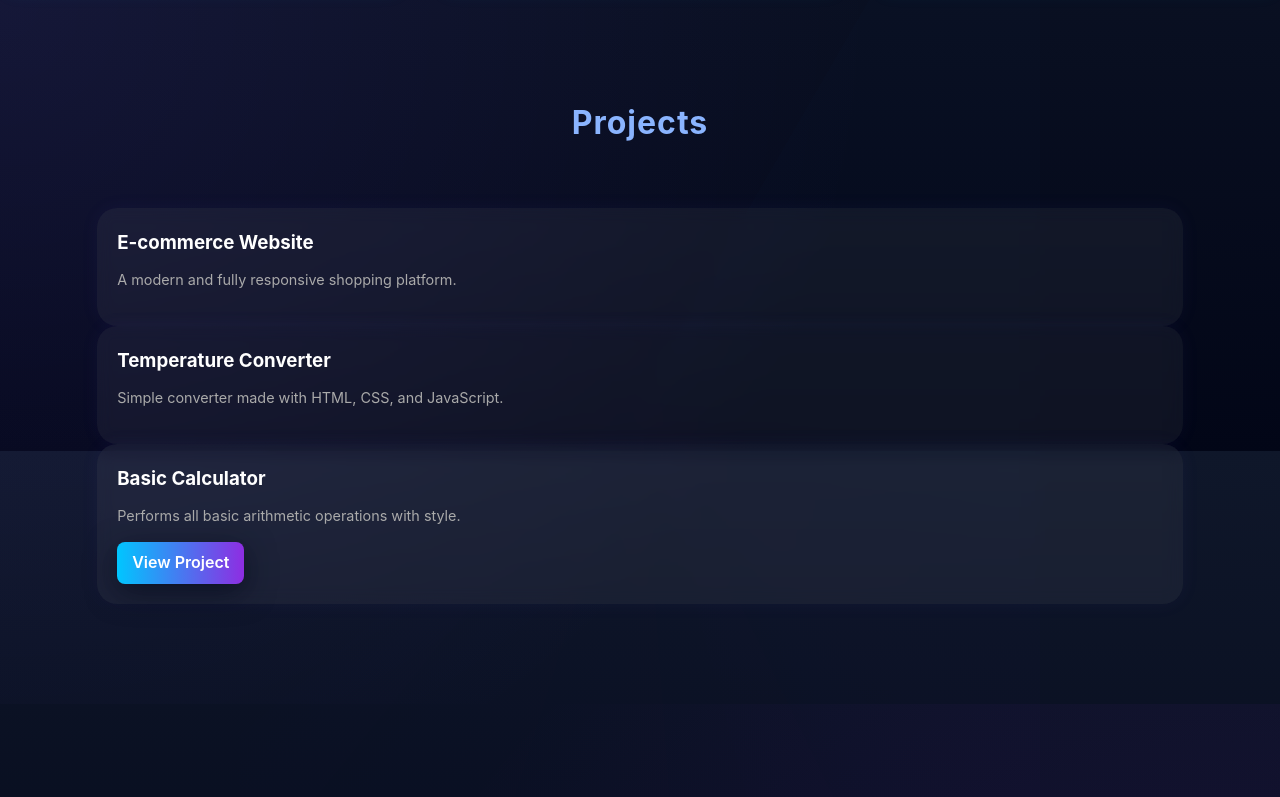
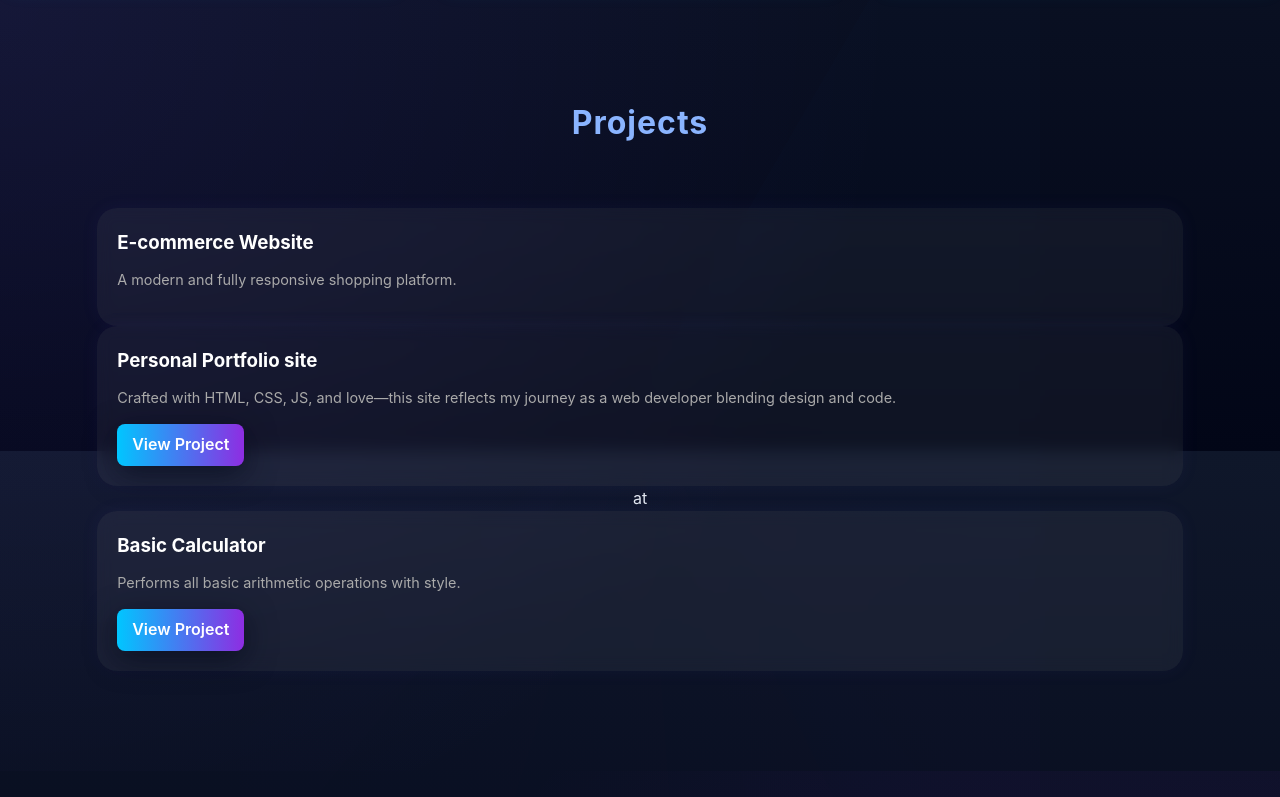
Before and after one commit to krishnarajak-codespace/portfolio-vibes, a plain HTML site: page index.html in a window 1280 px wide. Both pictures are taken after a click on the link "Projects". Shown: the part 1149-1946 px from the top of the page. Drawn offline with nearby package versions, Linux system fonts and the light colour scheme.

Commit message:
add portfolio live link in the project section

```diff
--- a/index.html
+++ b/index.html
@@ -1,18 +1,16 @@
 <!doctype html>
 <html lang="en">
+
 <head>
   <meta charset="utf-8" />
   <meta name="viewport" content="width=device-width,initial-scale=1" />
   <title>Krishna Rajak | Portfolio</title>
   <link rel="stylesheet" href="style.css">
-  <link
-  rel="stylesheet"
-  href="https://cdnjs.cloudflare.com/ajax/libs/font-awesome/6.4.0/css/all.min.css"
-
-/>
+  <link rel="stylesheet" href="https://cdnjs.cloudflare.com/ajax/libs/font-awesome/6.4.0/css/all.min.css" />
   <!-- ScrollReveal Animation -->
   <script src="https://unpkg.com/scrollreveal"></script>
 </head>
+
 <body>
 
   <!-- ===== HEADER / NAVBAR ===== -->
@@ -68,7 +66,8 @@
         I'm <strong>Krishna Rajak</strong>, a passionate Web Developer with a strong foundation in
         <strong>HTML, CSS, and JavaScript</strong>.
         I specialize in building clean, responsive, and modern websites that deliver seamless user experiences.
-    I’ve worked on projects like an <strong>E-commerce site</strong>, <strong>Temperature Converter</strong>, and <strong>Basic Calculator</strong>.
+        I’ve worked on projects like an <strong>E-commerce site</strong>, <strong>Temperature Converter</strong>, and
+        <strong>Basic Calculator</strong>.
         I’m constantly learning and aim to become a <strong>Full-Stack Web Developer</strong> soon.
       </p>
 
@@ -91,7 +90,8 @@
           <p>2 years of experience in teaching school students with a focus on logical and conceptual learning.</p>
         </div>
       </div>
-</section>      </div>
+    </section>
+    </div>
 
     <!-- ===== PROJECTS SECTION ===== -->
     <section id="projects" class="section projects">
@@ -103,13 +103,17 @@
             <p>A modern and fully responsive shopping platform.</p>
           </div>
           <div class="project-card">
-            <h3>Temperature Converter</h3>
-            <p>Simple converter made with HTML, CSS, and JavaScript.</p>
-          </div>
+            <h3>Personal Portfolio site </h3>
+            <p>Crafted with HTML, CSS, JS, and love—this site reflects my journey as a web developer blending design and
+              code.</p>
+            <a href="https://krishnarajak-codespace.github.io/portfolio-vibes/" target="_blank" class="btn">View
+              Project</a>
+          </div>at
           <div class="project-card">
             <h3>Basic Calculator</h3>
             <p>Performs all basic arithmetic operations with style.</p>
-              <a href="https://krishnarajak-codespace.github.io/basic-calculator-project/" target="_blank" class="btn">View Project</a>
+            <a href="https://krishnarajak-codespace.github.io/basic-calculor-project/" target="_blank" class="btn">View
+              Project</a>
           </div>
         </div>
       </div>
@@ -162,4 +166,5 @@
 
   <script src="script.js"></script>
 </body>
+
 </html>
```
Lines whose indentation alone changed are shown as unchanged.
